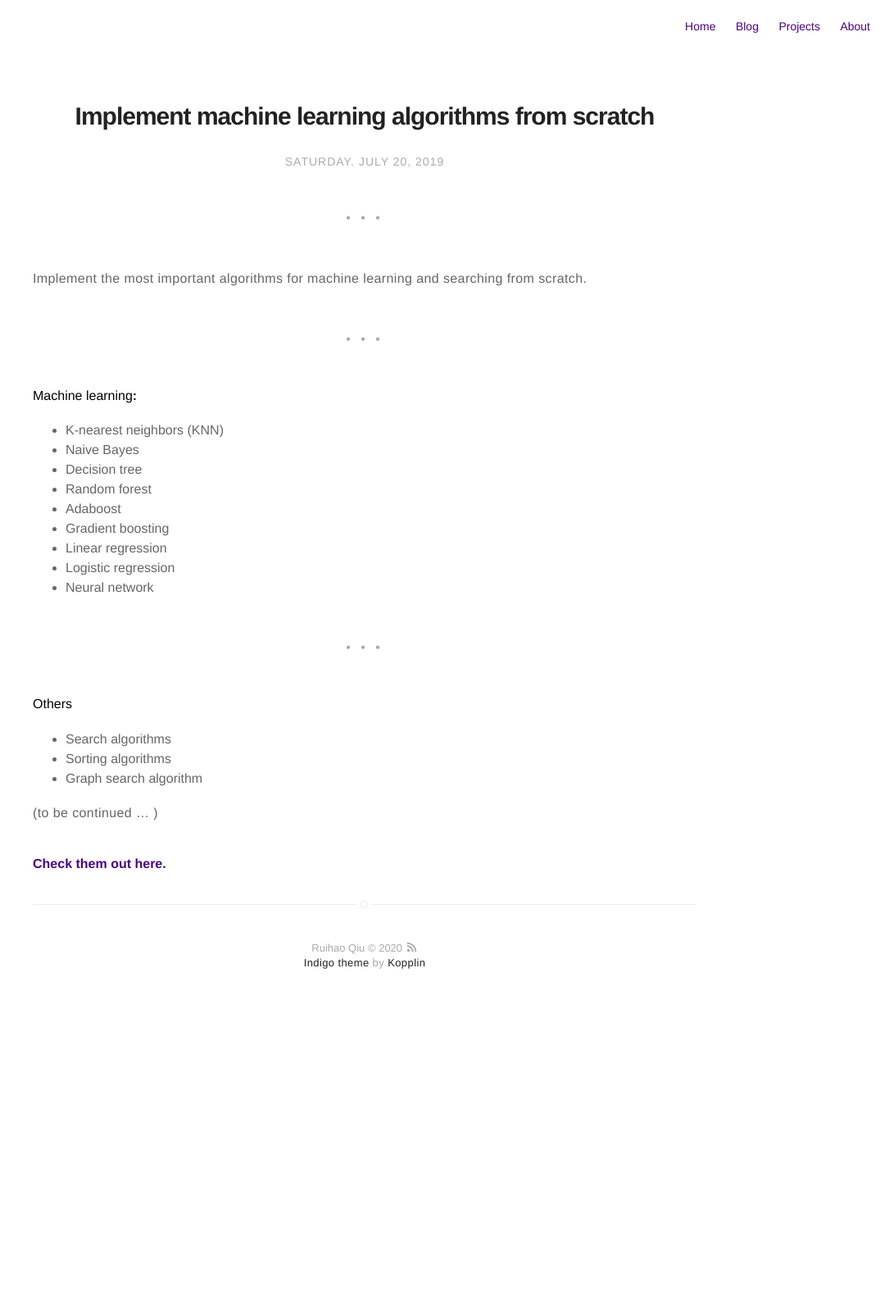
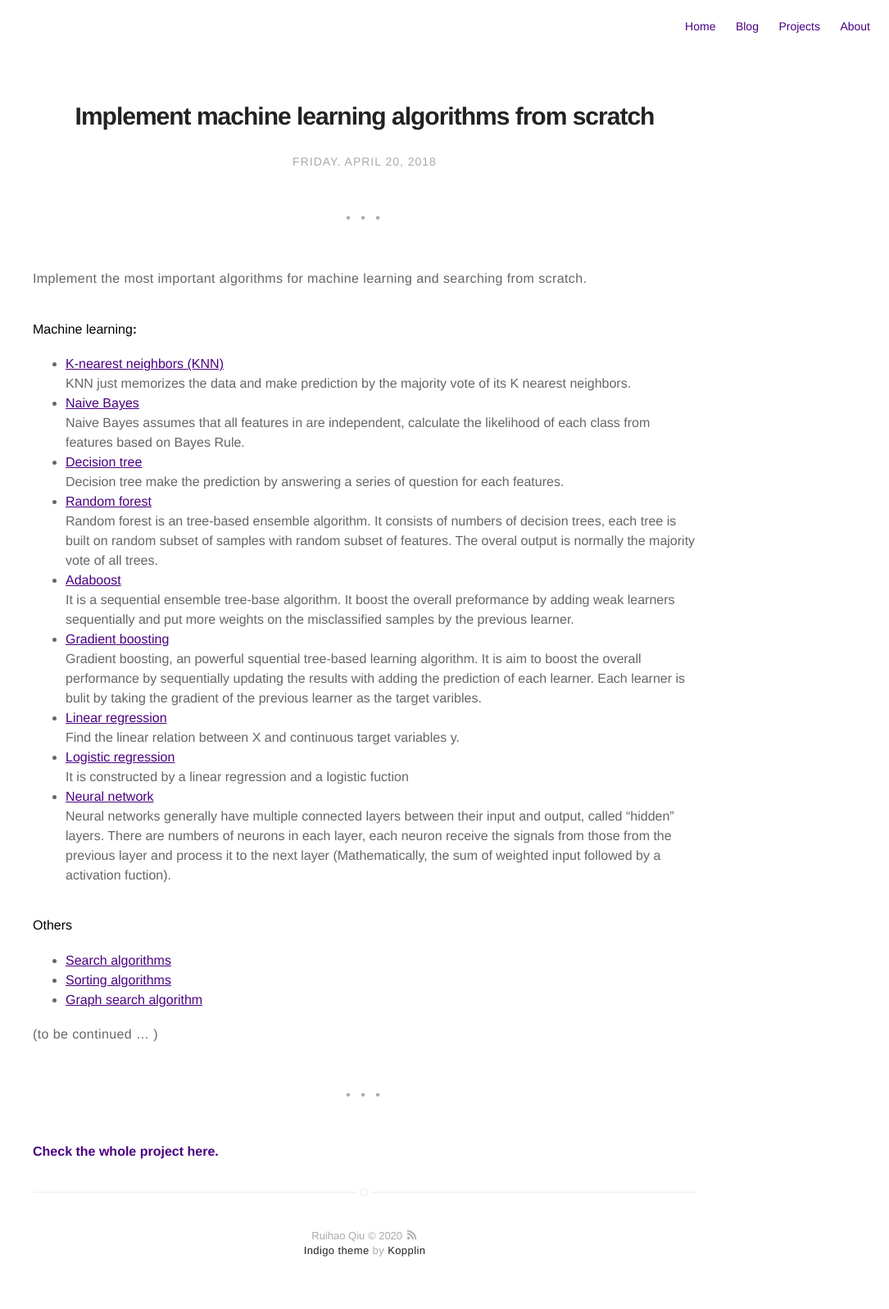
Before and after one commit to RuihaoQiu/RuihaoQiu.github.io, a Jekyll site: the page built from _posts/2019-01-20-implement-algorithms-from-scratch.markdown, in a window 1280 px wide. Shown: the whole page at 82% size, without its empty margins (195-1280 px from the left). Built offline with Jekyll 4.4.1, drawn with Linux system fonts in a browser that asks for light colours; before the commit the page ends 1246 px from its top, so only the background shows below that.

Commit message:
modify algo

```diff
--- a/_posts/2019-01-20-implement-algorithms-from-scratch.markdown
+++ b/_posts/2019-01-20-implement-algorithms-from-scratch.markdown
@@ -1,7 +1,7 @@
 ---
 title: "Implement machine learning algorithms from scratch"
 layout: post
-date: 2019-07-20 11:48
+date: 2018-04-20 11:48
 image:
 headerImage: false
 tag:
@@ -13,35 +13,39 @@ hidden: true
 category: project
 author: Ruihao Qiu
 ---
-
 <div class="breaker"></div>
 
 Implement the most important algorithms for machine learning and searching from scratch.
 
-<div class="breaker"></div>
-
 #### **Machine learning**:
 
-- K-nearest neighbors (KNN)
-- Naive Bayes
-- Decision tree
-- Random forest
-- Adaboost
-- Gradient boosting
-- Linear regression
-- Logistic regression
-- Neural network
+- [K-nearest neighbors (KNN)](https://github.com/RuihaoQiu/Algorithms/blob/master/KNearestNeighbor.ipynb)
+KNN just memorizes the data and make prediction by the majority vote of its K nearest neighbors.
+- [Naive Bayes](https://github.com/RuihaoQiu/Algorithms/blob/master/NaiveBayes.ipynb)
+Naive Bayes assumes that all features in are independent, calculate the likelihood of each class from features based on Bayes Rule.
+- [Decision tree](https://github.com/RuihaoQiu/Algorithms/blob/master/DecisionTree.ipynb)
+Decision tree make the prediction by answering a series of question for each features.
+- [Random forest](https://github.com/RuihaoQiu/Algorithms/blob/master/RandomForest.ipynb)
+Random forest is an tree-based ensemble algorithm. It consists of numbers of decision trees, each tree is built on random subset of samples with random subset of features. The overal output is normally the majority vote of all trees.
+- [Adaboost](https://github.com/RuihaoQiu/Algorithms/blob/master/Adaboost.ipynb)
+It is a sequential ensemble tree-base algorithm. It boost the overall preformance by adding weak learners sequentially and put more weights on the misclassified samples by the previous learner.
+- [Gradient boosting](https://github.com/RuihaoQiu/Algorithms/blob/master/GradientBoosting.ipynb)
+Gradient boosting, an powerful squential tree-based learning algorithm. It is aim to boost the overall performance by sequentially updating the results with adding the prediction of each learner. Each learner is bulit by taking the gradient of the previous learner as the target varibles.
+- [Linear regression](https://github.com/RuihaoQiu/Algorithms/blob/master/LinearRegression.ipynb)
+Find the linear relation between X and continuous target variables y.
+- [Logistic regression](https://github.com/RuihaoQiu/Algorithms/blob/master/LogisticRegression.ipynb)
+It is constructed by a linear regression and a logistic fuction
+- [Neural network](https://github.com/RuihaoQiu/Algorithms/blob/master/NeuralNetwork.ipynb)
+Neural networks generally have multiple connected layers between their input and output, called “hidden” layers. There are numbers of neurons in each layer, each neuron receive the signals from those from the previous layer and process it to the next layer (Mathematically, the sum of weighted input followed by a activation fuction).
+
+
+#### **Others**
+- [Search algorithms](https://github.com/RuihaoQiu/Algorithms/blob/master/Searching.ipynb)
+- [Sorting algorithms](https://github.com/RuihaoQiu/Algorithms/blob/master/Sorting.ipynb)
+- [Graph search algorithm](https://github.com/RuihaoQiu/Algorithms/blob/master/GraphSearchAlgorithm.ipynb)
+
+(to be continued … )
 
 <div class="breaker"></div>
 
-#### **Others**
-
-- Search algorithms
-- Sorting algorithms
-- Graph search algorithm
-
-(to be continued … )
-
-
-
-#### [Check them out here](https://github.com/RuihaoQiu/Algorithms).
+#### [Check the whole project here.](https://github.com/RuihaoQiu/Algorithms)
```
